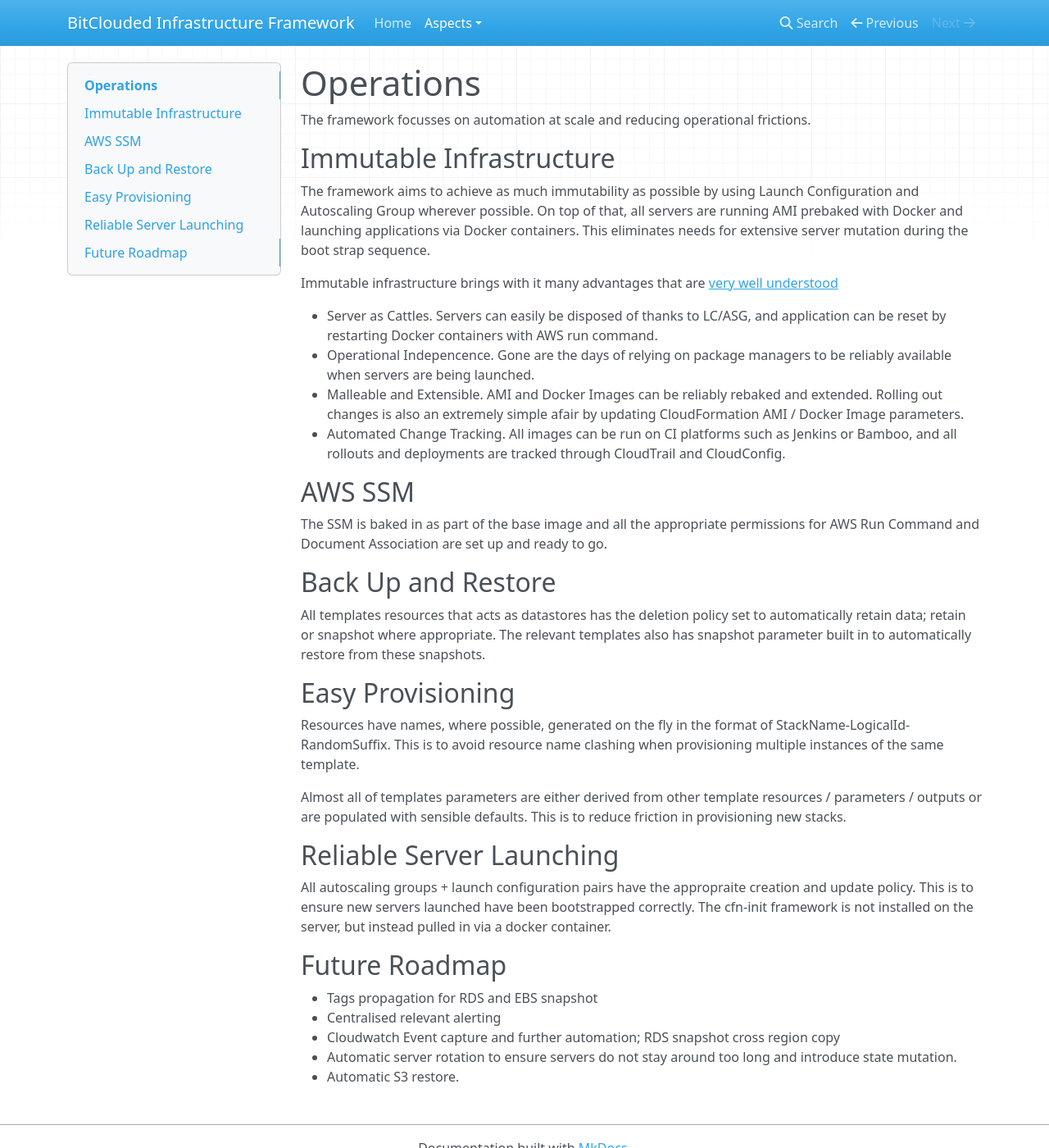
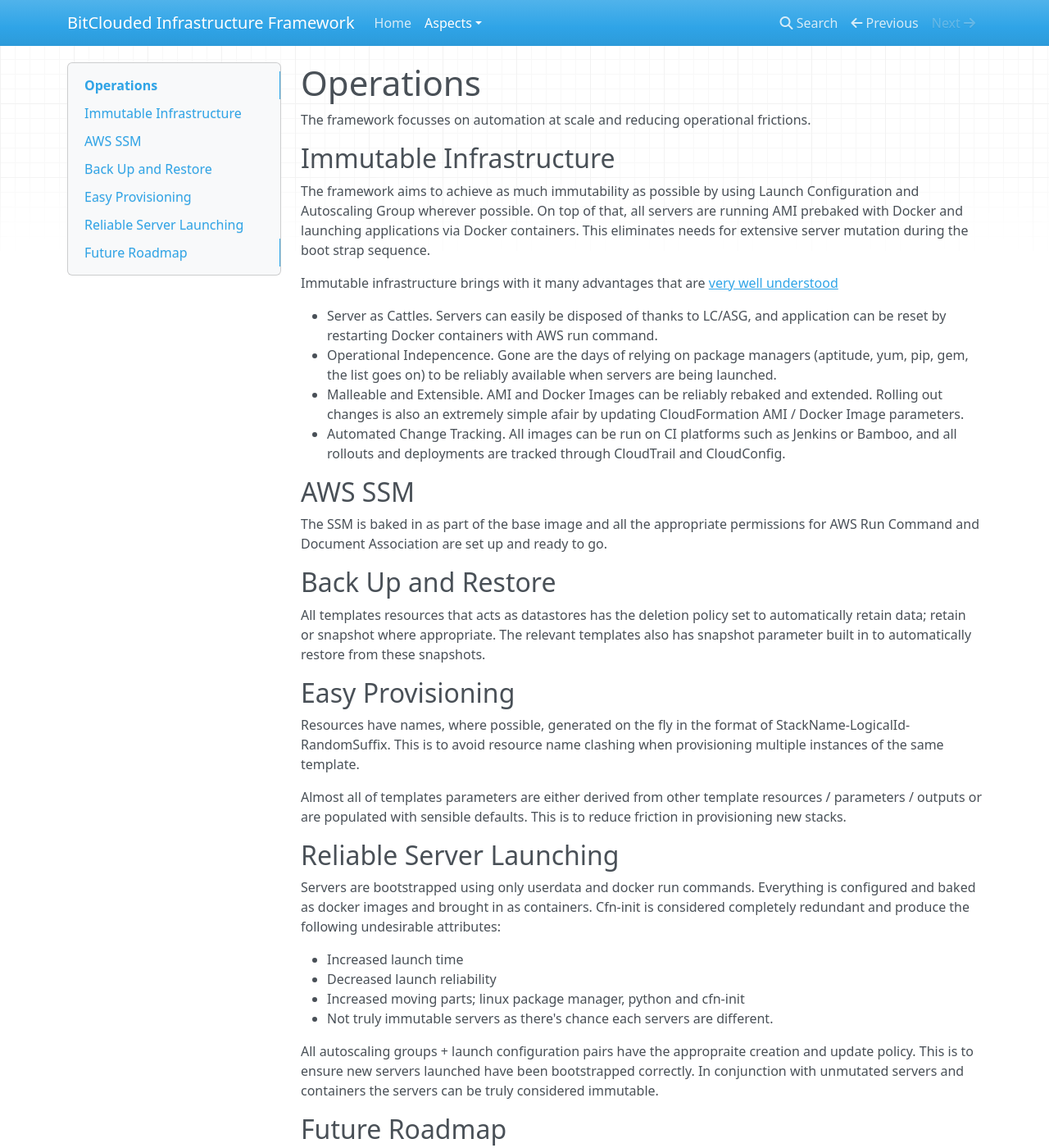
Before and after one commit to Bit-Clouded/Documentation, an MkDocs documentation site: the page built from docs/pillars/operations.md, in a window 1280 px wide and 1400 px high. Shown: the whole window at 82% size. Built offline with MkDocs 1.6.1, drawn with Linux system fonts in a browser that asks for light colours; nearby versions of some CDN libraries; old or Windows-style settings are respelled for this version of MkDocs.

Commit message:
Finishes operations part.

```diff
--- a/docs/pillars/operations.md
+++ b/docs/pillars/operations.md
@@ -9,7 +9,7 @@ The framework aims to achieve as much immutability as possible by using Launch C
 Immutable infrastructure brings with it many advantages that are [very well understood](https://www.google.com.au/search?q=immutable+infrastructure)
 
   - Server as Cattles. Servers can easily be disposed of thanks to LC/ASG, and application can be reset by restarting Docker containers with AWS run command.
-  - Operational Indepencence. Gone are the days of relying on package managers to be reliably available when servers are being launched.
+  - Operational Indepencence. Gone are the days of relying on package managers (aptitude, yum, pip, gem, the list goes on) to be reliably available when servers are being launched.
   - Malleable and Extensible. AMI and Docker Images can be reliably rebaked and extended. Rolling out changes is also an extremely simple afair by updating CloudFormation AMI / Docker Image parameters.
   - Automated Change Tracking. All images can be run on CI platforms such as Jenkins or Bamboo, and all rollouts and deployments are tracked through CloudTrail and CloudConfig.
 
@@ -29,7 +29,14 @@ Almost all of templates parameters are either derived from other template resour
 
 ## Reliable Server Launching
 
-All autoscaling groups + launch configuration pairs have the appropraite creation and update policy. This is to ensure new servers launched have been bootstrapped correctly. The cfn-init framework is not installed on the server, but instead pulled in via a docker container.
+Servers are bootstrapped using only userdata and docker run commands. Everything is configured and baked as docker images and brought in as containers. Cfn-init is considered completely redundant and produce the following undesirable attributes:
+
+  - Increased launch time
+  - Decreased launch reliability
+  - Increased moving parts; linux package manager, python and cfn-init
+  - Not truly immutable servers as there's chance each servers are different.
+
+All autoscaling groups + launch configuration pairs have the appropraite creation and update policy. This is to ensure new servers launched have been bootstrapped correctly. In conjunction with unmutated servers and containers the servers can be truly considered immutable.
 
 ## Future Roadmap
 
```
